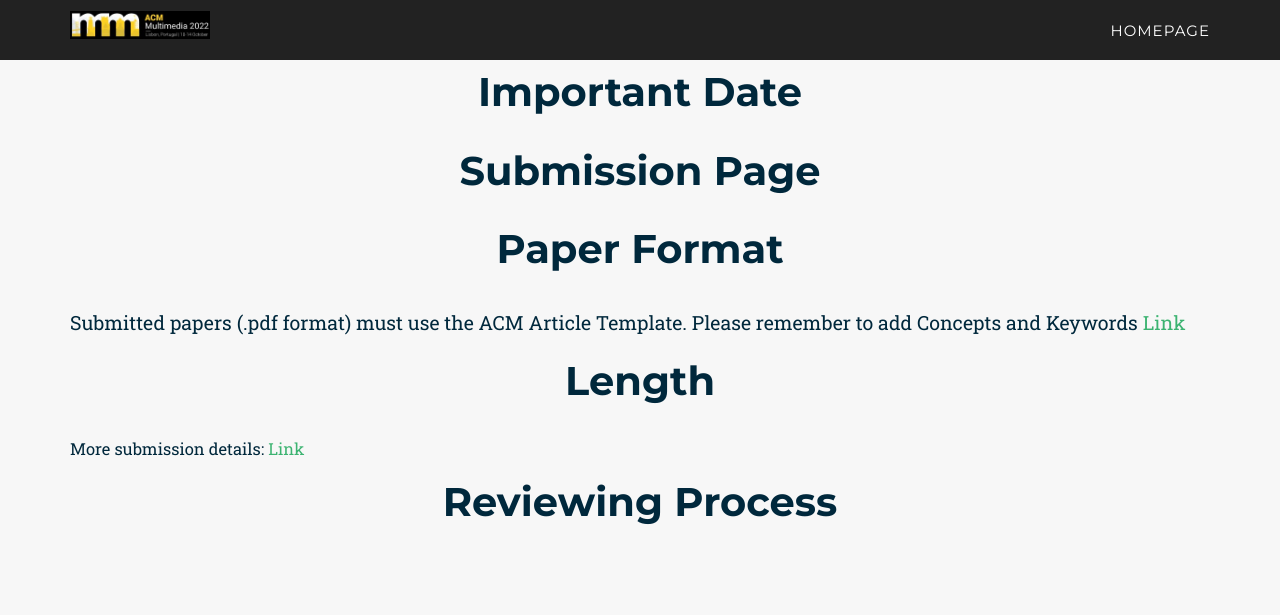
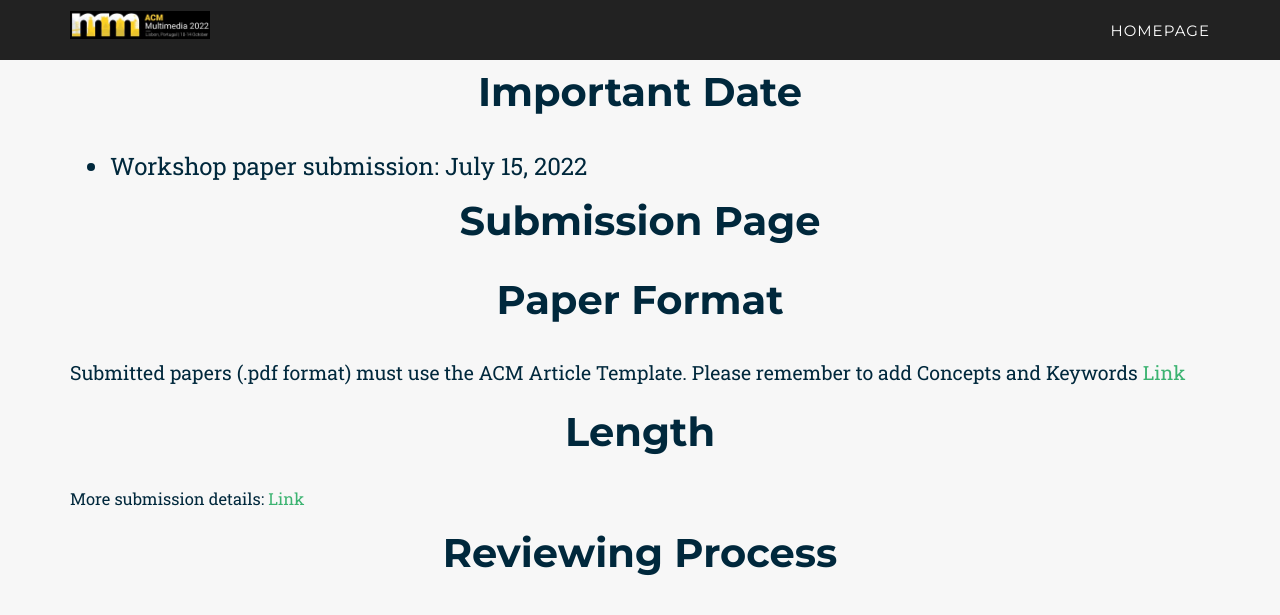
Before and after one commit to MCFR-MM22/MCFR-MM22.github.io, a Jekyll site: the page built from _2021_pages/call.html, in a window 1280 px wide. Shown: the top 615 px of the page. Built offline with Jekyll 4.4.1, drawn with Linux system fonts in a browser that asks for light colours; some web fonts are replaced.

Commit message:
Update call.html

```diff
--- a/_includes/2021_data/call.html
+++ b/_includes/2021_data/call.html
@@ -11,6 +11,7 @@
             <p class="large">
                 <font size='5'>
                     <ul>
+                        <li> Workshop paper submission: July 15, 2022</li>
                         <!-- <li>Workshop paper submission: <span style="text-decoration:line-through;">August 10</span> -> August 17, 2021</li>
                         <li>Workshop paper notifications: August 26, 2021</li>
                         <li>Workshop camera-ready paper: August 31, 2021</li>
```
